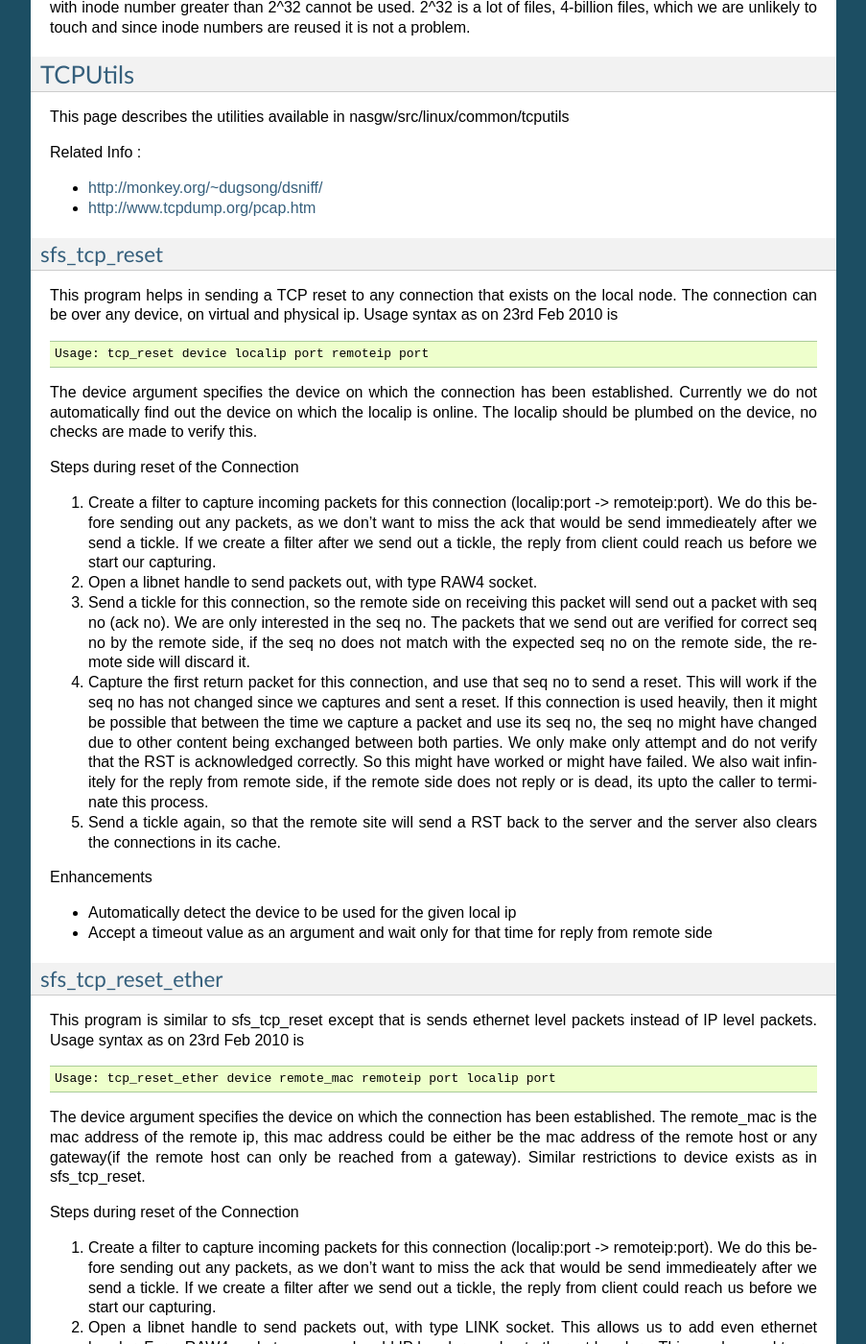
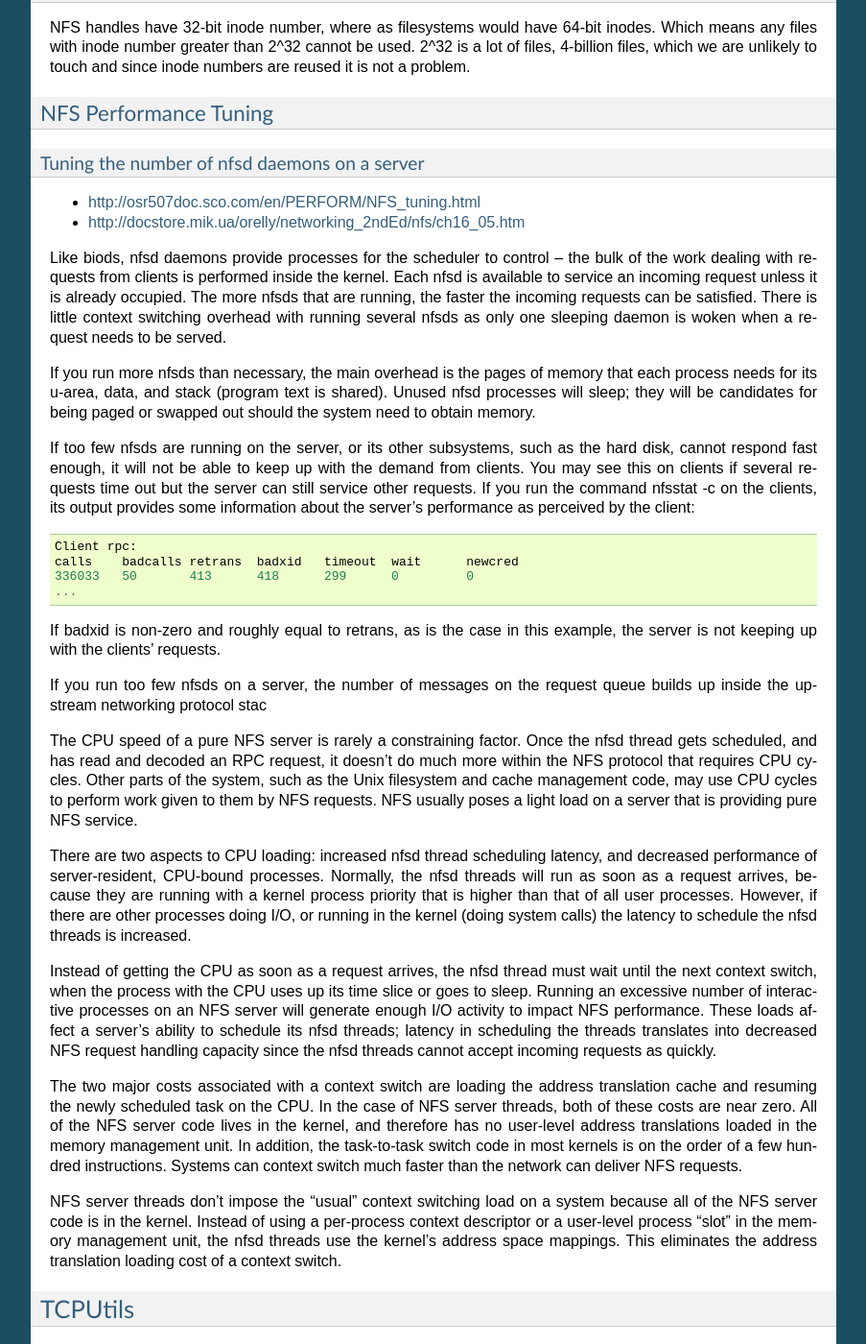
Before and after one commit to bhargavakumark/Notes, a Sphinx documentation site: the page built from source/filestore.rst, in a window 1280 px wide and 1400 px high, scrolled down 23926 px. Shown: the whole window at 96% size, without its empty margins (198-1101 px from the left). Built offline with Sphinx 7.4.7, drawn with Linux system fonts in a browser that asks for light colours; some of the changed text lies outside the part shown.

Commit message:
performance tuning related notes for nfsd

```diff
--- a/source/filestore.rst
+++ b/source/filestore.rst
@@ -1174,6 +1174,48 @@ NFS inode limit
 ===============
 NFS handles have 32-bit inode number, where as filesystems would have 64-bit inodes. Which means any files with inode number greater than 2^32 cannot be used. 2^32 is a lot of files, 4-billion files, which we are unlikely to touch and since inode numbers are reused it is not a problem.
 
+
+
+----------------------
+NFS Performance Tuning
+----------------------
+=============================================
+Tuning the number of nfsd daemons on a server
+=============================================
+
+* http://osr507doc.sco.com/en/PERFORM/NFS_tuning.html
+* http://docstore.mik.ua/orelly/networking_2ndEd/nfs/ch16_05.htm
+
+
+Like biods, nfsd daemons provide processes for the scheduler to control -- the bulk of the work dealing with requests from clients is performed inside the kernel. Each nfsd is available to service an incoming request unless it is already occupied. The more nfsds that are running, the faster the incoming requests can be satisfied. There is little context switching overhead with running several nfsds as only one sleeping daemon is woken when a request needs to be served.
+
+If you run more nfsds than necessary, the main overhead is the pages of memory that each process needs for its u-area, data, and stack (program text is shared). Unused nfsd processes will sleep; they will be candidates for being paged or swapped out should the system need to obtain memory.
+
+If too few nfsds are running on the server, or its other subsystems, such as the hard disk, cannot respond fast enough, it will not be able to keep up with the demand from clients. You may see this on clients if several requests time out but the server can still service other requests. If you run the command nfsstat -c on the clients, its output provides some information about the server's performance as perceived by the client:
+
+::
+
+   Client rpc:
+   calls    badcalls retrans  badxid   timeout  wait      newcred
+   336033   50       413      418      299      0         0
+   ...
+
+If badxid is non-zero and roughly equal to retrans, as is the case in this example, the server is not keeping up with the clients' requests.
+
+If you run too few nfsds on a server, the number of messages on the request queue builds up inside the upstream networking protocol stac
+
+The CPU speed of a pure NFS server is rarely a constraining factor. Once the nfsd thread gets scheduled, and has read and decoded an RPC request, it doesn't do much more within the NFS protocol that requires CPU cycles. Other parts of the system, such as the Unix filesystem and cache management code, may use CPU cycles to perform work given to them by NFS requests. NFS usually poses a light load on a server that is providing pure NFS service.
+
+There are two aspects to CPU loading: increased nfsd thread scheduling latency, and decreased performance of server-resident, CPU-bound processes. Normally, the nfsd threads will run as soon as a request arrives, because they are running with a kernel process priority that is higher than that of all user processes. However, if there are other processes doing I/O, or running in the kernel (doing system calls) the latency to schedule the nfsd threads is increased.
+
+Instead of getting the CPU as soon as a request arrives, the nfsd thread must wait until the next context switch, when the process with the CPU uses up its time slice or goes to sleep. Running an excessive number of interactive processes on an NFS server will generate enough I/O activity to impact NFS performance. These loads affect a server's ability to schedule its nfsd threads; latency in scheduling the threads translates into decreased NFS request handling capacity since the nfsd threads cannot accept incoming requests as quickly.
+
+The two major costs associated with a context switch are loading the address translation cache and resuming the newly scheduled task on the CPU. In the case of NFS server threads, both of these costs are near zero. All of the NFS server code lives in the kernel, and therefore has no user-level address translations loaded in the memory management unit. In addition, the task-to-task switch code in most kernels is on the order of a few hundred instructions. Systems can context switch much faster than the network can deliver NFS requests.
+
+NFS server threads don't impose the "usual" context switching load on a system because all of the NFS server code is in the kernel. Instead of using a per-process context descriptor or a user-level process "slot" in the memory management unit, the nfsd threads use the kernel's address space mappings. This eliminates the address translation loading cost of a context switch.
+
+
+
 TCPUtils
 --------
 This page describes the utilities available in nasgw/src/linux/common/tcputils
```
